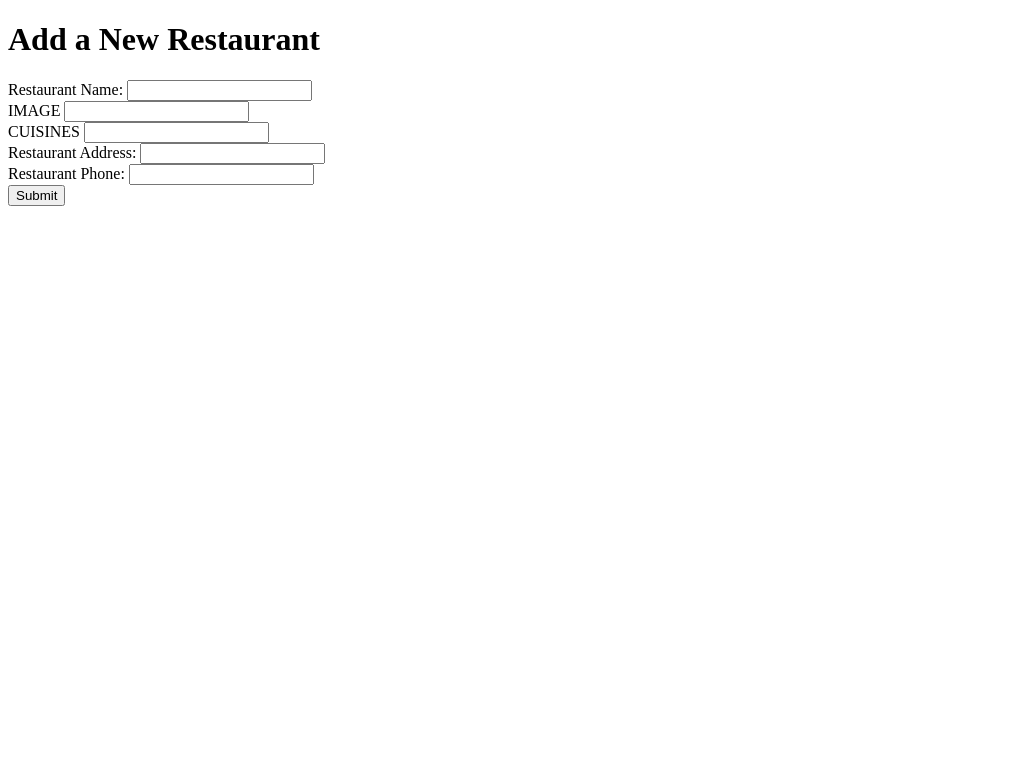
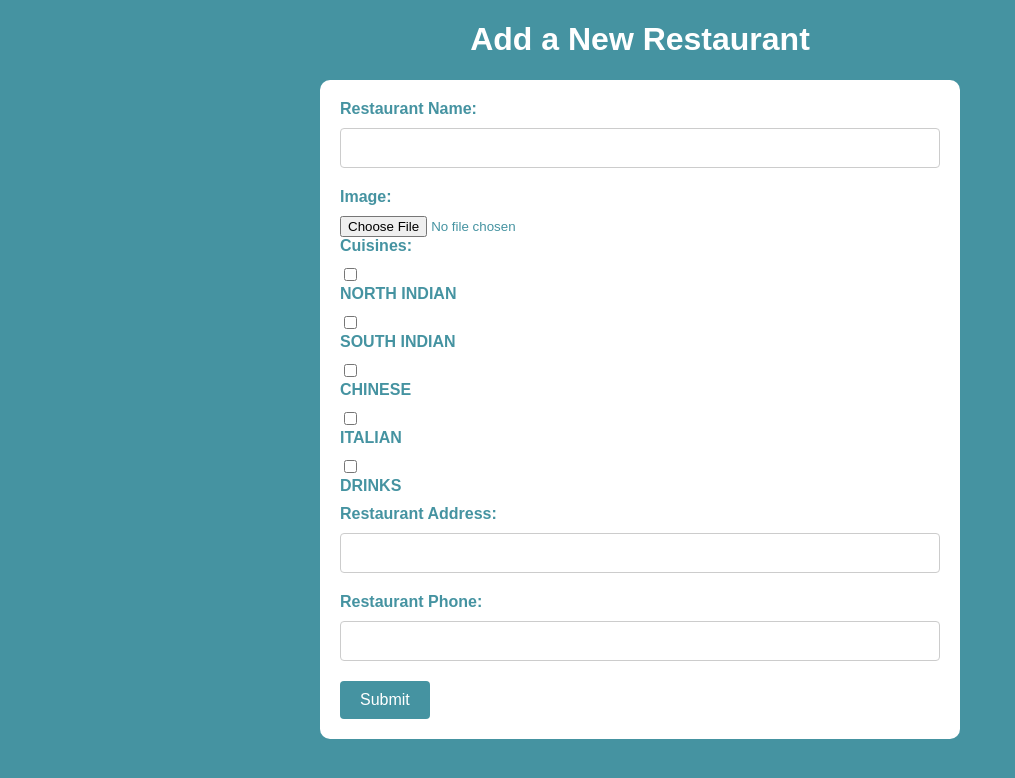
Before and after one commit to panchalrakshit/web_design_project, a PHP site: page /newrestaurant.html in a window 1280 px wide. Shown: the top 778 px of the page, without its empty margins (0-1015 px from the left). Run offline with PHP 8.4, Linux system fonts and the light colour scheme.

Commit message:
linked the databases
addes resturant registration
"error as i try to submit the new restaurant"

```diff
--- a/newrestaurant.html
+++ b/newrestaurant.html
@@ -2,29 +2,107 @@
 <html>
 <head>
   <title>Add a New Restaurant</title>
+  <style>
+    body {
+      background-color: #4593a1;
+      font-family: Arial, sans-serif;
+    }
+
+    h1 {
+      color: white;
+      text-align: center;
+    }
+
+    form {
+      background-color: white;
+      color: #4593a1;
+      max-width: 600px;
+      margin: 0 auto;
+      padding: 20px;
+      border-radius: 10px;
+    }
+
+    label {
+      display: block;
+      margin-bottom: 10px;
+      font-weight: bold;
+    }
+
+    input[type="text"] {
+      padding: 10px;
+      font-size: 16px;
+      border: 1px solid #ccc;
+      border-radius: 4px;
+      box-sizing: border-box;
+      width: 100%;
+      margin-bottom: 20px;
+    }
+
+    input[type="submit"] {
+      background-color: #4593a1;
+      color: white;
+      padding: 10px 20px;
+      border: none;
+      border-radius: 4px;
+      font-size: 16px;
+      cursor: pointer;
+    }
+
+    input[type="submit"]:hover {
+      background-color: #35838d;
+    }
+  </style>
 </head>
 <body>
 
   <h1>Add a New Restaurant</h1>
 
-  <form method="post" action="add_restaurant.php">
+  <form method="post" action="newrestaurant.php" enctype="multipart/form-data">
     <label for="restaurant_name">Restaurant Name:</label>
-    <input type="text" id="restaurant_name" name="restaurant_name"><br>
+    <input type="text" id="restaurant_name" name="restaurant_name">
 
-    <label for="restaurant_iamge">IMAGE</label>
-    <input type="text" id="Restaurant_image" name="r_image"><br>
+    <label for="restaurant_image">Image:</label>
+    <input type="file" id="restaurant_image" name="restaurant_image">
 
-    <label for="restaurant_type">CUISINES</label>
-    <input type="text" id="restaurant_type" name="restaurant_type"><br>
+    <label>Cuisines:</label>
+    <div>
+      <input type="checkbox" id="restaurant_northindian" name="cuisine[]" value="NORTHINDIAN">
+      <label for="restaurant_northindian">NORTH INDIAN</label>
+    </div>
+    <div>
+      <input type="checkbox" id="restaurant_southindian" name="cuisine[]" value="SOUTHINDIAN">
+      <label for="restaurant_southindian">SOUTH INDIAN</label>
+    </div>
+    <div>
+      <input type="checkbox" id="restaurant_chinese" name="cuisine[]" value="CHINESE">
+      <label for="restaurant_chinese">CHINESE</label>
+    </div>
+    <div>
+      <input type="checkbox" id="restaurant_italian" name="cuisine[]" value="ITALIAN">
+      <label for="restaurant_italian">ITALIAN</label>
+    </div>
+    <div>
+      <input type="checkbox" id="restaurant_drinks" name="cuisine[]" value="DRINKS">
+      <label for="restaurant_drinks">DRINKS</label>
+    </div>
 
     <label for="restaurant_address">Restaurant Address:</label>
-    <input type="text" id="restaurant_address" name="restaurant_address"><br>
+    <input type="text" id="restaurant_address" name="restaurant_address">
 
     <label for="restaurant_phone">Restaurant Phone:</label>
-    <input type="text" id="restaurant_phone" name="restaurant_phone"><br>
+    <input type="text" id="restaurant_phone" name="restaurant_phone">
 
     <input type="submit" value="Submit">
   </form>
 
+
+  <script>
+    function redirectToMenu() {
+      alert("Restaurant added successfully!");
+      window.location.href = "menu.html";
+    }
+  </script>
+
+
 </body>
 </html>
```
Also changed, not shown: login.css (+5 -5 lines), login.html (+7 -1 lines), newrestaurant.php (+18 -5 lines), logo-login.png (added).
